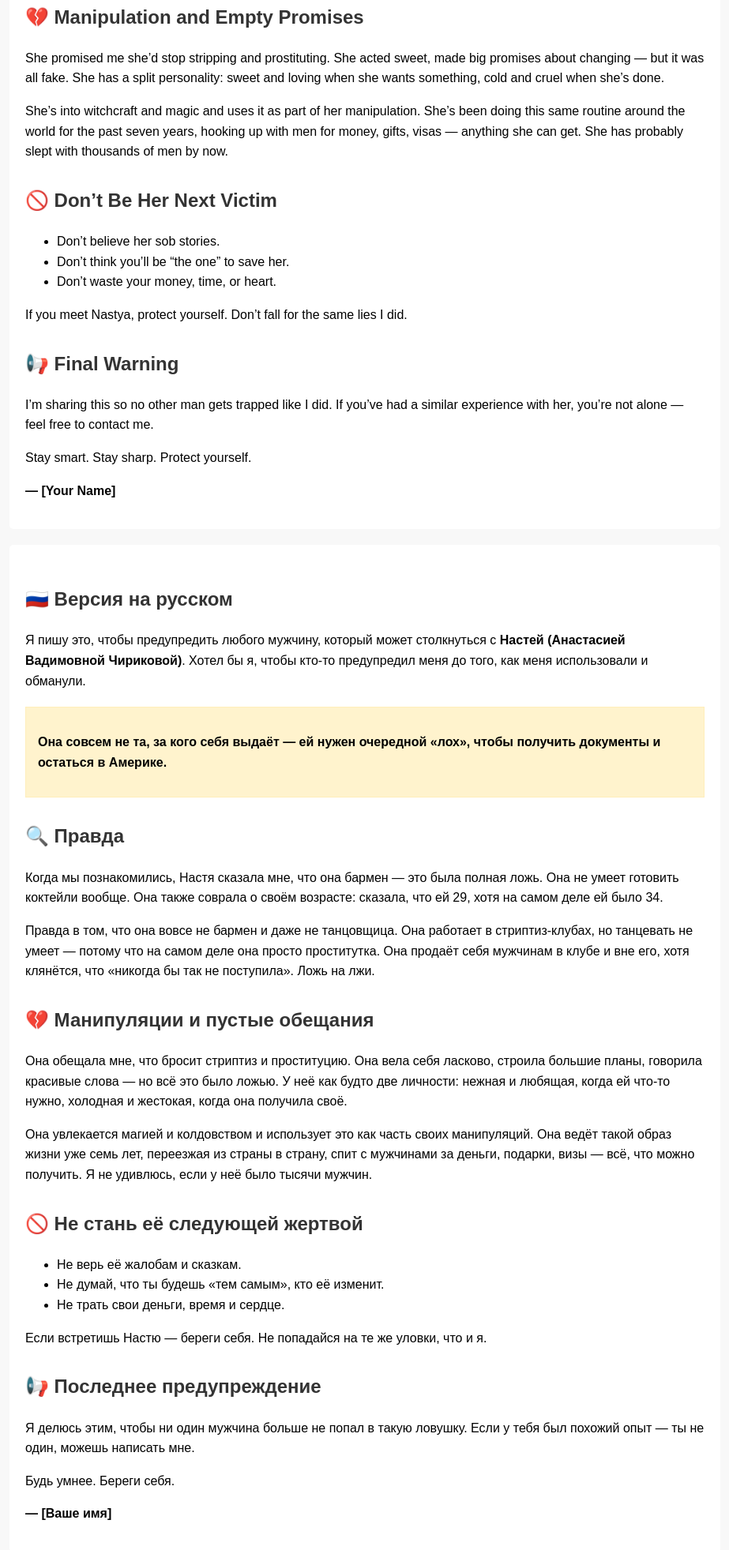
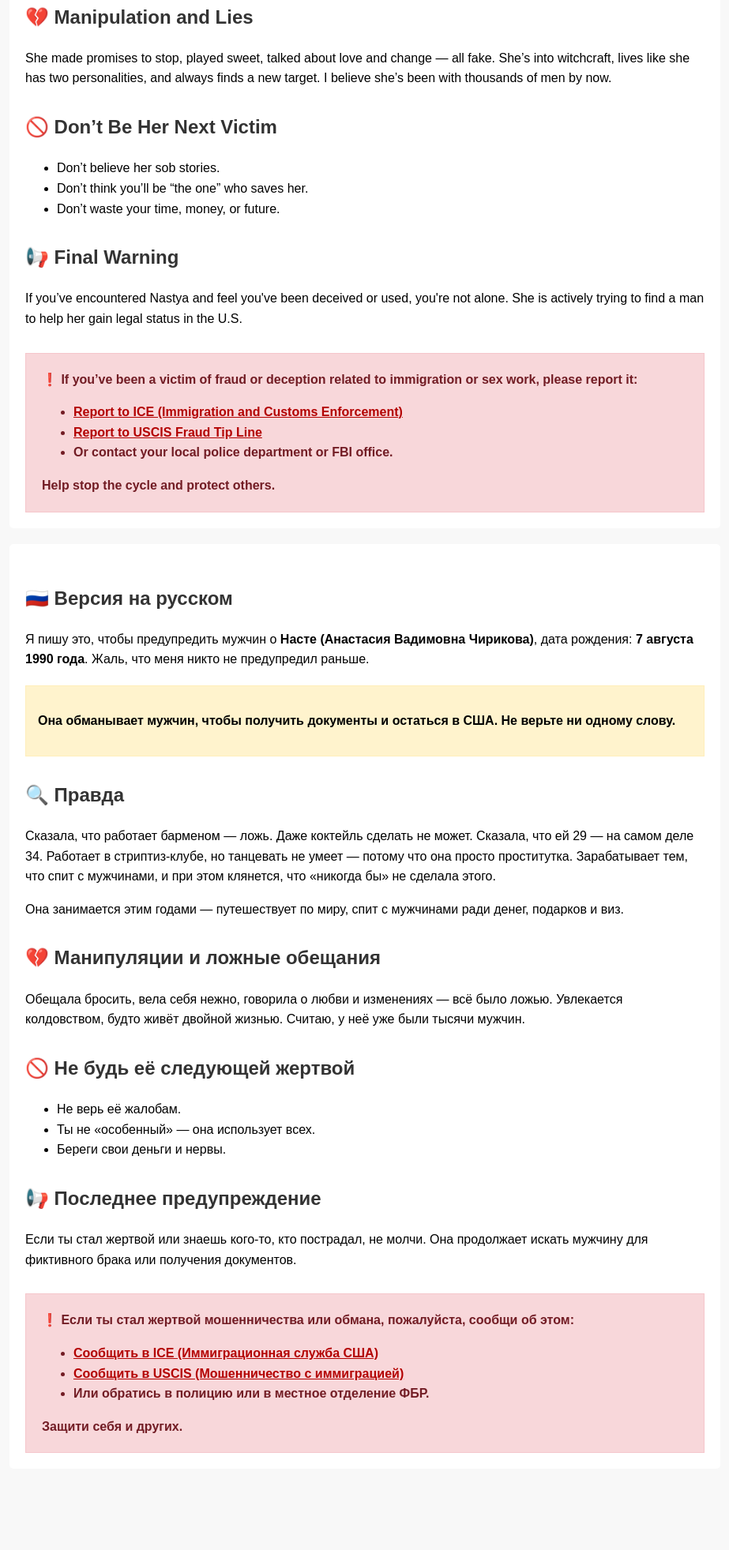
Before and after one commit to anastasiiachirikova/blog, a plain HTML site: page index.html in a window 1280 px wide. Shown: the part 667-2630 px from the top of the page at 79% size, without its empty margins (178-1101 px from the left). After the commit the page ends 2567 px from the top, so only its background shows below. Drawn offline with Linux system fonts and the light colour scheme.

Commit message:
Add files via upload

```diff
--- a/index.html
+++ b/index.html
@@ -36,6 +36,18 @@
       margin: 20px 0;
       border-radius: 5px;
     }
+    .report-box {
+      background: #f8d7da;
+      border: 1px solid #f5c6cb;
+      padding: 20px;
+      font-weight: bold;
+      margin-top: 30px;
+      color: #721c24;
+    }
+    a {
+      color: #b30000;
+      text-decoration: underline;
+    }
   </style>
 </head>
 <body>
@@ -43,68 +55,78 @@
 
   <div class="section">
     <h2>🇺🇸 English Version</h2>
-    <p>I’m writing this to warn any man who crosses paths with <strong>Nastya (Anastasiia Vadimovna Chirikova)</strong>. I wish someone had warned me before I got used and lied to.</p>
+    <p>I’m writing this to warn any man who crosses paths with <strong>Nastya (Anastasiia Vadimovna Chirikova)</strong>, born <strong>August 7, 1990</strong>. I wish someone had warned me before I got used and lied to.</p>
 
     <div class="warning">
       <p>She is not who she says she is — she’s looking for another sucker to get her documentation and stay in America.</p>
     </div>
 
     <h2>🔍 The Truth</h2>
-    <p>When we met, Nastya told me she was a bartender — that was a complete lie. She can’t even make a drink to save her life. She lied about her age too, saying she was 29 when she was really 34.</p>
-    <p>The real story? She’s not a bartender and not much of a dancer either. She works in strip clubs but doesn’t dance — because she’s a straight-up prostitute. She sells herself to men in the club and outside of it, all while swearing she’d “never do that.” Lies on top of lies.</p>
+    <p>She told me she was a bartender — a complete lie. She can’t make a drink to save her life. She also lied about her age — claimed she was 29 when she was really 34.</p>
+    <p>The truth: she’s a prostitute. She works in strip clubs, doesn’t dance, and makes her money sleeping with men — despite swearing she would “never do that.” She’s been doing this around the world for the past seven years, using men for money, gifts, or visas.</p>
 
-    <h2>💔 Manipulation and Empty Promises</h2>
-    <p>She promised me she’d stop stripping and prostituting. She acted sweet, made big promises about changing — but it was all fake. She has a split personality: sweet and loving when she wants something, cold and cruel when she’s done.</p>
-    <p>She’s into witchcraft and magic and uses it as part of her manipulation. She’s been doing this same routine around the world for the past seven years, hooking up with men for money, gifts, visas — anything she can get. She has probably slept with thousands of men by now.</p>
+    <h2>💔 Manipulation and Lies</h2>
+    <p>She made promises to stop, played sweet, talked about love and change — all fake. She’s into witchcraft, lives like she has two personalities, and always finds a new target. I believe she’s been with thousands of men by now.</p>
 
     <h2>🚫 Don’t Be Her Next Victim</h2>
     <ul>
       <li>Don’t believe her sob stories.</li>
-      <li>Don’t think you’ll be “the one” to save her.</li>
-      <li>Don’t waste your money, time, or heart.</li>
+      <li>Don’t think you’ll be “the one” who saves her.</li>
+      <li>Don’t waste your time, money, or future.</li>
     </ul>
 
-    <p>If you meet Nastya, protect yourself. Don’t fall for the same lies I did.</p>
+    <h2>📢 Final Warning</h2>
+    <p>If you’ve encountered Nastya and feel you've been deceived or used, you're not alone. She is actively trying to find a man to help her gain legal status in the U.S.</p>
 
-    <h2>📢 Final Warning</h2>
-    <p>I’m sharing this so no other man gets trapped like I did. If you’ve had a similar experience with her, you’re not alone — feel free to contact me.</p>
+    <div class="report-box">
+      ❗ If you’ve been a victim of fraud or deception related to immigration or sex work, please report it:
+      <ul>
+        <li><a href="https://www.ice.gov/webform/ice-tip-form" target="_blank">Report to ICE (Immigration and Customs Enforcement)</a></li>
+        <li><a href="https://www.uscis.gov/report-fraud/uscis-tip-form" target="_blank">Report to USCIS Fraud Tip Line</a></li>
+        <li>Or contact your local police department or FBI office.</li>
+      </ul>
+      Help stop the cycle and protect others.
+    </div>
 
-    <p>Stay smart. Stay sharp. Protect yourself.</p>
 
-    <p><strong>— [Your Name]</strong></p>
   </div>
 
   <div class="section">
     <h2>🇷🇺 Версия на русском</h2>
-    <p>Я пишу это, чтобы предупредить любого мужчину, который может столкнуться с <strong>Настей (Анастасией Вадимовной Чириковой)</strong>. Хотел бы я, чтобы кто-то предупредил меня до того, как меня использовали и обманули.</p>
+    <p>Я пишу это, чтобы предупредить мужчин о <strong>Насте (Анастасия Вадимовна Чирикова)</strong>, дата рождения: <strong>7 августа 1990 года</strong>. Жаль, что меня никто не предупредил раньше.</p>
 
     <div class="warning">
-      <p>Она совсем не та, за кого себя выдаёт — ей нужен очередной «лох», чтобы получить документы и остаться в Америке.</p>
+      <p>Она обманывает мужчин, чтобы получить документы и остаться в США. Не верьте ни одному слову.</p>
     </div>
 
     <h2>🔍 Правда</h2>
-    <p>Когда мы познакомились, Настя сказала мне, что она бармен — это была полная ложь. Она не умеет готовить коктейли вообще. Она также соврала о своём возрасте: сказала, что ей 29, хотя на самом деле ей было 34.</p>
-    <p>Правда в том, что она вовсе не бармен и даже не танцовщица. Она работает в стриптиз-клубах, но танцевать не умеет — потому что на самом деле она просто проститутка. Она продаёт себя мужчинам в клубе и вне его, хотя клянётся, что «никогда бы так не поступила». Ложь на лжи.</p>
+    <p>Сказала, что работает барменом — ложь. Даже коктейль сделать не может. Сказала, что ей 29 — на самом деле 34. Работает в стриптиз-клубе, но танцевать не умеет — потому что она просто проститутка. Зарабатывает тем, что спит с мужчинами, и при этом клянется, что «никогда бы» не сделала этого.</p>
+    <p>Она занимается этим годами — путешествует по миру, спит с мужчинами ради денег, подарков и виз.</p>
 
-    <h2>💔 Манипуляции и пустые обещания</h2>
-    <p>Она обещала мне, что бросит стриптиз и проституцию. Она вела себя ласково, строила большие планы, говорила красивые слова — но всё это было ложью. У неё как будто две личности: нежная и любящая, когда ей что-то нужно, холодная и жестокая, когда она получила своё.</p>
-    <p>Она увлекается магией и колдовством и использует это как часть своих манипуляций. Она ведёт такой образ жизни уже семь лет, переезжая из страны в страну, спит с мужчинами за деньги, подарки, визы — всё, что можно получить. Я не удивлюсь, если у неё было тысячи мужчин.</p>
+    <h2>💔 Манипуляции и ложные обещания</h2>
+    <p>Обещала бросить, вела себя нежно, говорила о любви и изменениях — всё было ложью. Увлекается колдовством, будто живёт двойной жизнью. Считаю, у неё уже были тысячи мужчин.</p>
 
-    <h2>🚫 Не стань её следующей жертвой</h2>
+    <h2>🚫 Не будь её следующей жертвой</h2>
     <ul>
-      <li>Не верь её жалобам и сказкам.</li>
-      <li>Не думай, что ты будешь «тем самым», кто её изменит.</li>
-      <li>Не трать свои деньги, время и сердце.</li>
+      <li>Не верь её жалобам.</li>
+      <li>Ты не «особенный» — она использует всех.</li>
+      <li>Береги свои деньги и нервы.</li>
     </ul>
 
-    <p>Если встретишь Настю — береги себя. Не попадайся на те же уловки, что и я.</p>
+    <h2>📢 Последнее предупреждение</h2>
+    <p>Если ты стал жертвой или знаешь кого-то, кто пострадал, не молчи. Она продолжает искать мужчину для фиктивного брака или получения документов.</p>
 
-    <h2>📢 Последнее предупреждение</h2>
-    <p>Я делюсь этим, чтобы ни один мужчина больше не попал в такую ловушку. Если у тебя был похожий опыт — ты не один, можешь написать мне.</p>
+    <div class="report-box">
+      ❗ Если ты стал жертвой мошенничества или обмана, пожалуйста, сообщи об этом:
+      <ul>
+        <li><a href="https://www.ice.gov/webform/ice-tip-form" target="_blank">Сообщить в ICE (Иммиграционная служба США)</a></li>
+        <li><a href="https://www.uscis.gov/report-fraud/uscis-tip-form" target="_blank">Сообщить в USCIS (Мошенничество с иммиграцией)</a></li>
+        <li>Или обратись в полицию или в местное отделение ФБР.</li>
+      </ul>
+      Защити себя и других.
+    </div>
 
-    <p>Будь умнее. Береги себя.</p>
 
-    <p><strong>— [Ваше имя]</strong></p>
   </div>
 </body>
 </html>
```
